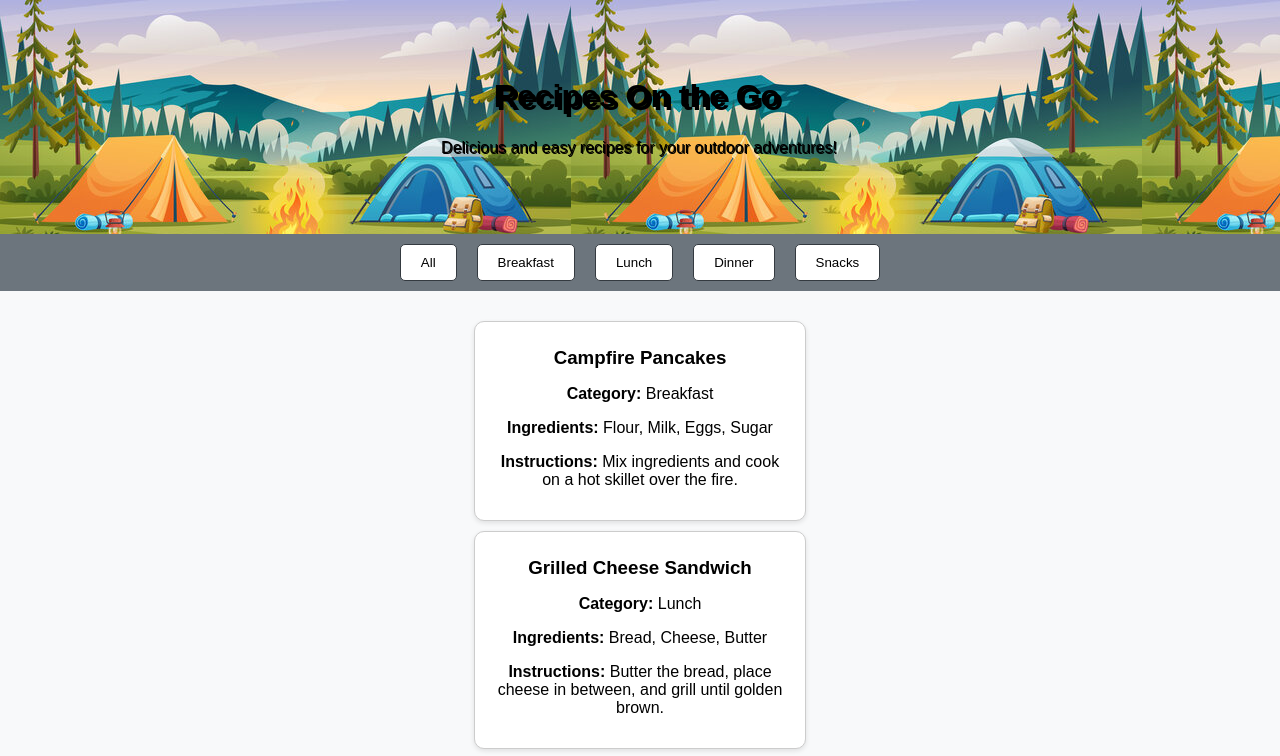
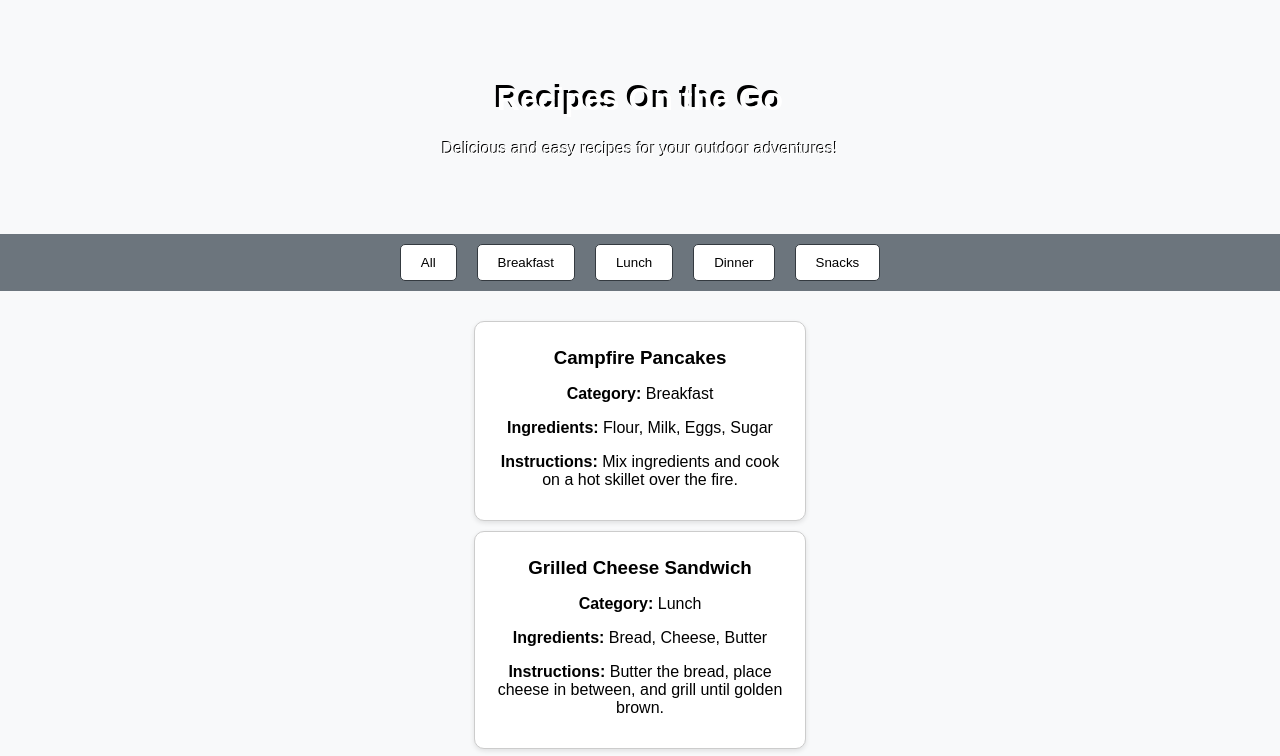
Before and after one commit to jericayuan/webjamonthego, a website: page index.html in a window 1280 px wide. Shown: the top 756 px of the page. Drawn offline with Linux system fonts and the light colour scheme.

Commit message:
Update styles.css

```diff
--- a/styles.css
+++ b/styles.css
@@ -8,8 +8,10 @@ body {
 header {
   text-align: center;
   padding: 60px;
+  background-color: #67876f
   background-image: url("/photos/campingbackground.jpg");
   background-image: center;
+  color: white
 }
 
 nav {
```
